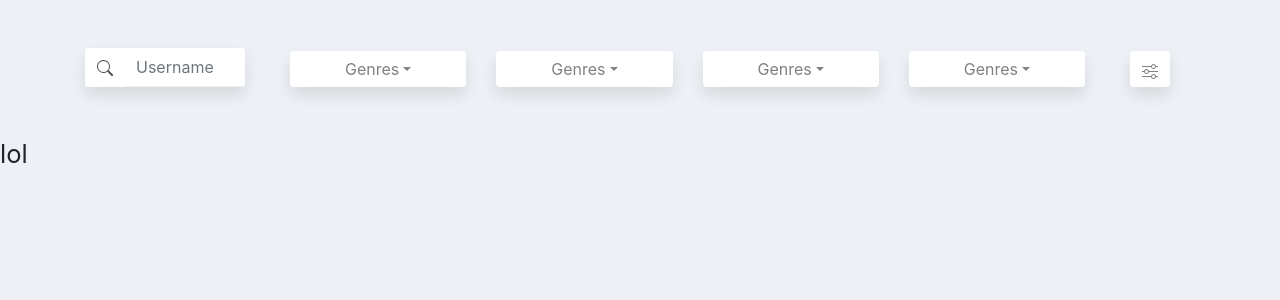
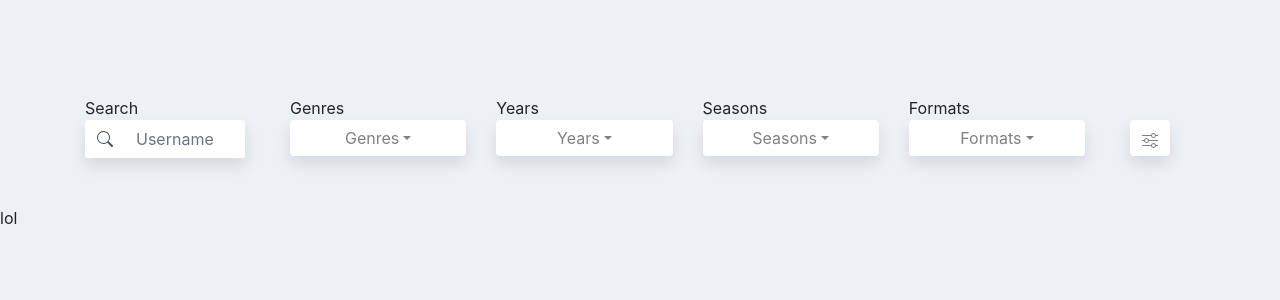
Before and after one commit to dev-intj/otaku-browse, a React (Create React App) app: page /search in a window 1280 px wide. Shown: the top 300 px of the page. Built offline with nearby package versions, Linux system fonts and the light colour scheme.

Commit message:
react redux, is this a normal way to use it?

```diff
--- a/src/assets/styles/_filtercomponent.scss
+++ b/src/assets/styles/_filtercomponent.scss
@@ -1,24 +1,8 @@
 .filter-component {
-  .filter_burger {
-    background-color: white;
-    color: grey;
-    box-shadow: 0px 8px 15px rgba(0, 0, 0, 0.1);
-    border-color: none;
-    border: 0px;
-    text {
-      color: red;
-    }
-    ::after {
-      all: unset;
-    }
-  }
+
 
   .filter_search {
-    display: flex;
-    justify-content: center;
-    width:100%;
     .input-group {
-      bottom: 0;
       box-shadow: 0px 8px 15px rgba(0, 0, 0, 0.1);
     }
     .input-group-prepend {
@@ -39,8 +23,7 @@
     flex-direction: row;
     .dropdown {
       button {
-        height: 100%;
-        width: 100%;
+        width:100%;
         background-color: white;
         color: grey;
         box-shadow: 0px 8px 15px rgba(0, 0, 0, 0.1);
@@ -61,4 +44,18 @@
     }
   }
 
+  .filter_burger {
+    background-color: white;
+    color: grey;
+    box-shadow: 0px 8px 15px rgba(0, 0, 0, 0.1);
+    border-color: none;
+    border: 0px;
+    text {
+      color: red;
+    }
+    ::after {
+      all: unset;
+    }
+  }
+
 }
--- a/src/assets/styles/main.scss
+++ b/src/assets/styles/main.scss
@@ -3,10 +3,10 @@
 *{
     box-sizing: border-box;
 }
-
 body{
     font-family: Overpass,-apple-system,BlinkMacSystemFont,Segoe UI,Oxygen,Ubuntu,Cantarell,Fira Sans,Droid Sans,Helvetica Neue,sans-serif;
-    font-size: 1.6rem;
+    width:100%;
+    height:100%;
     margin:0;
     padding:0;
     background-color: #EDF1F5;
@@ -22,6 +22,8 @@ h1{
 @import "topcard.scss";
 @import "navbar.scss";
 @import "landing.scss";
+
 @import "filtercomponent.scss";
+
 @import "CustomBar";
 @import "details";
--- a/src/components/Custom_Bar.js
+++ b/src/components/Custom_Bar.js
@@ -45,7 +45,7 @@ class Custom_Bar extends Component {
         const card5class = "d-none d-xl-block"
         const responsiveclass = ""
         return (
-            <Container className="d-flex justify-content-between align-items-center CustomBar" fluid="lg">
+            <Container className="pt-3 pb-3 d-flex justify-content-between align-items-center CustomBar" fluid="lg">
                 <Row className="d-flex justify-content-between">
 
                     <Col xs={12} xl={12} md={12} lg={12}>
--- a/src/components/FilterComponents/Filter_Button.js
+++ /dev/null
@@ -1,24 +0,0 @@
-import React from 'react'
-import { Col, DropdownButton, Dropdown } from 'react-bootstrap';
-import data from "../../data/FilterComponent-Data";
-export default function Filter_Button() {
-
-  const Construct_Button = (props) => {
-    let options = [...props.options]
-    return (
-      <DropdownButton id={props.cid} alignbottom="true" title={props.title} >
-        {options.map(option =>
-          <Dropdown.Item value={option.value} key={option.value}>{option.label}</Dropdown.Item>
-        )}
-      </DropdownButton>
-    );
-  };
-  const hideclassonsm = "d-none d-sm-none d-lg-block d-md-none d-xl-block";
-
-  const appearclassosm = "";
-  return (
-    <Col lg={3} className={hideclassonsm}>
-      <Construct_Button title="Genres" options={data.Genres_options} cid="Genres" />
-    </Col>
-  )
-}
--- a/src/containers/Search/Search.jsx
+++ b/src/containers/Search/Search.jsx
@@ -1,47 +1,49 @@
-import React from 'react'
+import React,{Component} from 'react'
 import { Container, Button, Row, Col, InputGroup, FormControl } from 'react-bootstrap';
 //importing bootstrap icons
 import { Search, Sliders } from 'react-bootstrap-icons';
 //jsx component, read name for obvious explanation
 import PopoverStickOnHover from '../../utils/PopoverStickOnHover';
 
-import Filter_Button from "../../components/FilterComponents/Filter_Button";
+import Filter_Button from "./components/Filter_Button";
+
+//import different options for the buttons
+import data from "./components/FilterComponent-Data";
 
 // import react redux functionality
-import { useSelector,useDispatch} from 'react-redux';
-import { createSelector} from 'reselect';
-import { makeSelectType } from './selectors';
+import { connect } from 'react-redux';
+import { setType } from './actions';
 
-const stateSelector = createSelector(makeSelectType, (type) => ({
-    type
-}));
 
-const ActionDispatch = (dispatch) => ({
-    setType: (type) => dispatch(setType(type))
-});
+class SearchJSX extends Component {
+    constructor(props) {
+        super(props);
+      }
 
-export default function SearchJSX(props){
-        //setType(value)
-        //https://youtu.be/FqSabub_yNI?t=3033
-        const {type} = useSelector(stateSelector);
-        const {setType} = ActionDispatch(useDispatch());
-
-        console.log(type)
+    render() {
     const Filter_Overlay = () => {
         return (
             <h1>test</h1>
         );
     };
 
+    const handleHeroBrowser = () => {
+        this.props.typeAction("anime");
+        console.log(this.props)
+    }
+
     return (
         <>
-                <Container className="mt-5 mb-5 filter-component" fluid="lg" >
+            <Container className="mt-5 mb-5 pt-5 filter-component" fluid="lg" >
                 <Row>
+                    {/* Hero Button */}
                     <Col className="d-lg-none d-md-block" lg={12}>
-                            Browse Anime
+                        <Button onClick={handleHeroBrowser}>Browse {this.props.SearchReducer.type}</Button>
                     </Col>
 
-                        <Col md={10} lg={2} className="filter_search">
+                    {/* Search Button*/}
+                    <Col xs={11} sm={11} md={11} lg={2} xl={2} className="filter_search">
+                        <div className="name">Search</div>
                         <InputGroup>
                             <InputGroup.Prepend>
                                 <InputGroup.Text id="basic-addon1"><Search /></InputGroup.Text>
@@ -54,22 +56,37 @@ export default function SearchJSX(props){
                         </InputGroup>
                     </Col>
 
-                        <Col lg={9} className="filter_button_lg">
-                            <Filter_Button />
-                            <Filter_Button />
-                            <Filter_Button />
-                            <Filter_Button />
+                    {/* Button toolbar, only on md */}
+                    <Col md={9} className=" d-none d-sm-none d-lg-block d-md-none d-xl-block ">
+                        <div className="filter_button_lg">
+                            <Filter_Button mode="Genres" />
+                            <Filter_Button mode="Years" />
+                            <Filter_Button mode="Seasons" />
+                            <Filter_Button mode="Formats" />
+                        </div>
                     </Col>
 
-                        <Col md={2} lg={1}>
+                    {/* Button Burger */}
+                    <Col xs={1} sm={1} md={1} lg={1} xl={1}>
+                        <div className="name">&nbsp;</div>
                         <PopoverStickOnHover component={<Filter_Overlay />} placement="bottom" onMouseEnter={() => { }} delay={200}>
                             <Button className="filter_burger"><Sliders color="grey" /></Button>
                         </PopoverStickOnHover>
                     </Col>
-
                 </Row>
-
             </Container>
         </>
     )
     }
+}
+const mapStateToProps = (state) => ({
+    ...state
+  });
+  const mapDispatchToProps = (dispatch) => ({
+    typeAction: (payload) => dispatch(setType(payload))
+  });
+
+  const connectToStore = connect(mapStateToProps, mapDispatchToProps)
+  const ConnectedComponent = connectToStore(SearchJSX)
+
+  export default connect(mapStateToProps, mapDispatchToProps)(SearchJSX);
--- a/src/containers/Search/actions.js
+++ b/src/containers/Search/actions.js
@@ -1 +1,5 @@
-export const setType = (type) => ({type:ActionTypes.SET_TYPE,payload:type})
+import {ActionTypes} from './constants';
+export const setType = (type) => ({
+    type:ActionTypes.SET_TYPE,
+    payload:type
+})
--- a/src/data/FilterComponent-Data.js
+++ b/src/containers/Search/components/FilterComponent-Data.js
@@ -66,6 +66,15 @@ export default{
         { value: 'china', label: 'China' },
         { value: 'taiwan', label: 'Taiwan' },
       ],
+      Format_options : [
+        { value: 'TV', label: 'TV Show' },
+        { value: 'south_korea', label: 'Movie' },
+        { value: 'china', label: 'TV Short' },
+        { value: 'china', label: 'Special' },
+        { value: 'china', label: 'OVA' },
+        { value: 'china', label: 'ONA' },
+        { value: 'china', label: 'Music' }
+      ],
       source_material_options : [
         { value: 'original', label: 'Original' },
         { value: 'manga', label: 'Manga' },
--- /dev/null
+++ b/src/containers/Search/components/Filter_Button.js
@@ -0,0 +1,72 @@
+import React, { Component } from 'react'
+
+import { Col, DropdownButton, Dropdown } from 'react-bootstrap';
+import data from "./FilterComponent-Data";
+
+// import react redux functionality
+import { connect } from 'react-redux';
+import { setType } from '../actions';
+
+
+
+class Filter_Button extends Component {
+  constructor(props) {
+    super(props);
+    this.state = {
+      options: [],
+    }
+  }
+
+
+
+
+  render() {
+
+    const Construct_Button = (props) => {
+      return (
+        <DropdownButton id={props.cid} alignbottom="true" title={props.title} >
+          {this.state.options.map(option =>
+            <Dropdown.Item value={option.value} key={option.value}>{option.label}</Dropdown.Item>
+          )}
+        </DropdownButton>
+      );
+    };
+
+    return (
+      <Col>
+        <div className="name">{this.props.mode}</div>
+        <div className="select"><Construct_Button title={this.props.mode} cid={this.props.mode} /></div>
+      </Col>
+    )
+  }
+
+  componentDidMount() {
+    switch (this.props.mode) {
+      case "Genres":
+        this.setState({ options: data.Genres_options });
+        break
+      case 'Seasons':
+        this.setState({ options: data.Season_options });
+        break
+      case "Years":
+        this.setState({ options: data.Genres_options });
+        break
+      case "Formats":
+        this.setState({ options: data.Format_options });
+        break
+      default:
+        this.setState({ options: data.Genres_options });
+    }
+  }
+}
+const mapStateToProps = (state) => ({
+  ...state
+});
+const mapDispatchToProps = dispatch => ({
+  typeAction: (payload) => dispatch(setType(payload))
+});
+
+const connectToStore = connect(mapStateToProps, mapDispatchToProps)
+const ConnectedComponent = connectToStore(Filter_Button)
+
+export default connect(mapStateToProps, mapDispatchToProps)(Filter_Button);
--- a/src/containers/Search/reducers.js
+++ b/src/containers/Search/reducers.js
@@ -8,7 +8,7 @@ const defaultState = {
 export default function SearchReducer(state = defaultState, action){
     switch(action.type){
         case ActionTypes.SET_TYPE:
-            return { ...state, users:action.payload };
+            return { ...state, type:action.payload };
         default:
             return state;
     }
```
Lines whose indentation alone changed are shown as unchanged.
